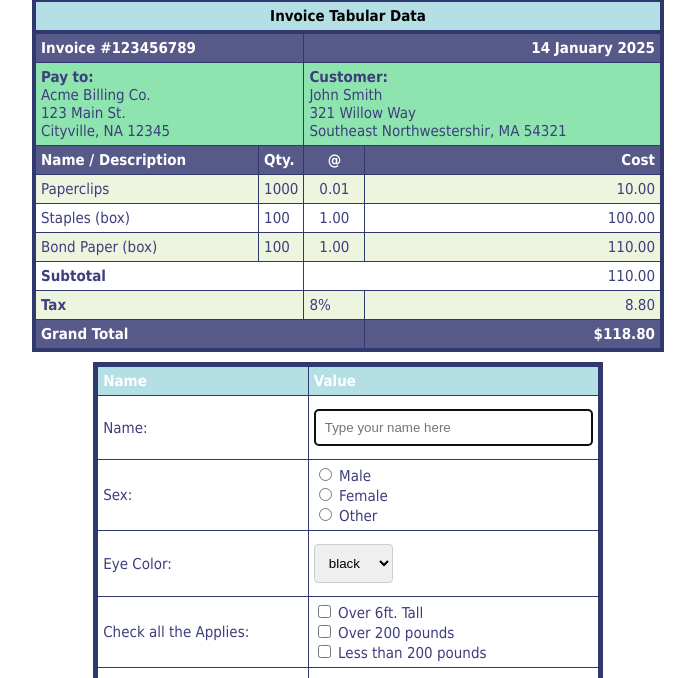
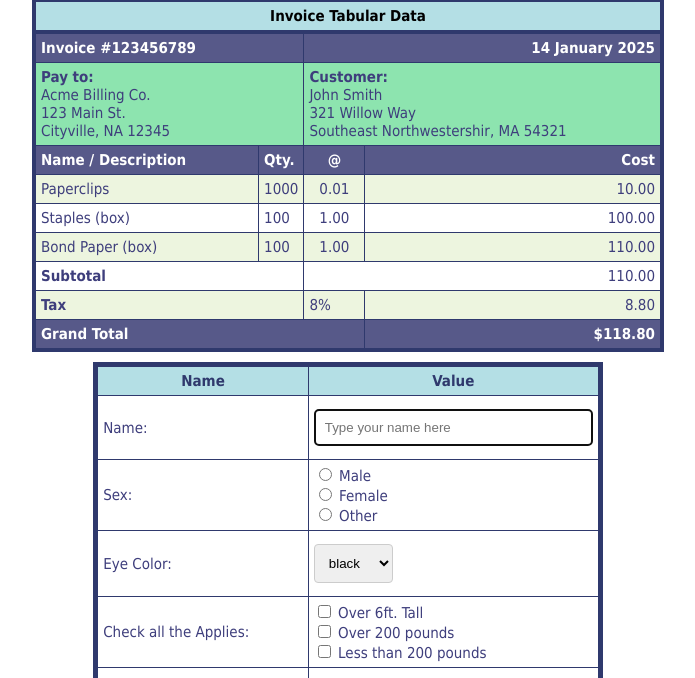
Before and after one commit to kathleen-bit/combined-ho1, a plain HTML site: page index.html in a window 1280 px wide. Shown: the part 77-755 px from the top of the page, without its empty margins (292-987 px from the left). Drawn offline with Linux system fonts and the light colour scheme.

Commit message:
Update index.html

```diff
--- a/index.html
+++ b/index.html
@@ -26,6 +26,12 @@
         thead tr{
             background-color: #b4dfe5;
         }
+
+        thead th {
+            color: #2f396d;
+            text-align: center;
+        }
+
 
         input[type="text"], textarea, select{
             padding: 10px 10px;
```
